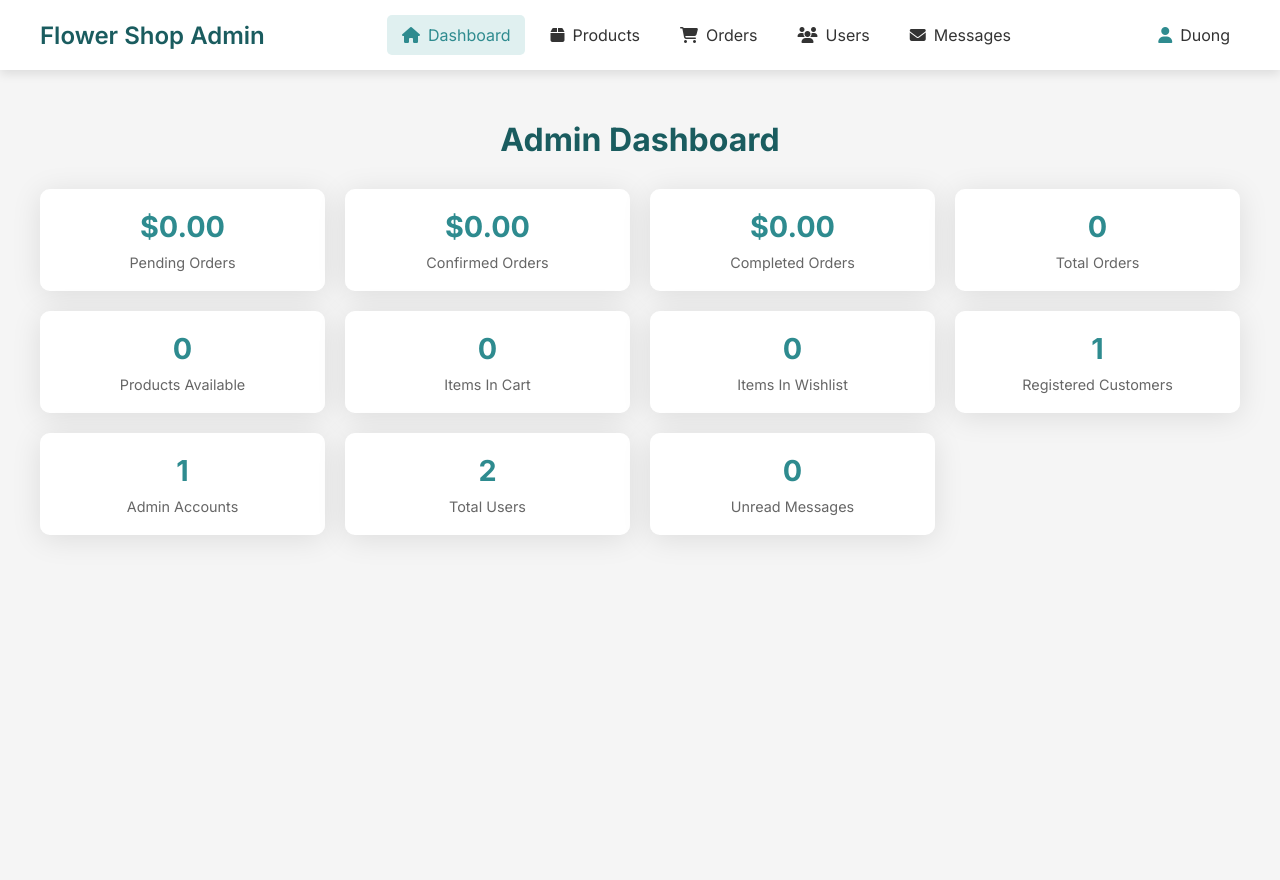
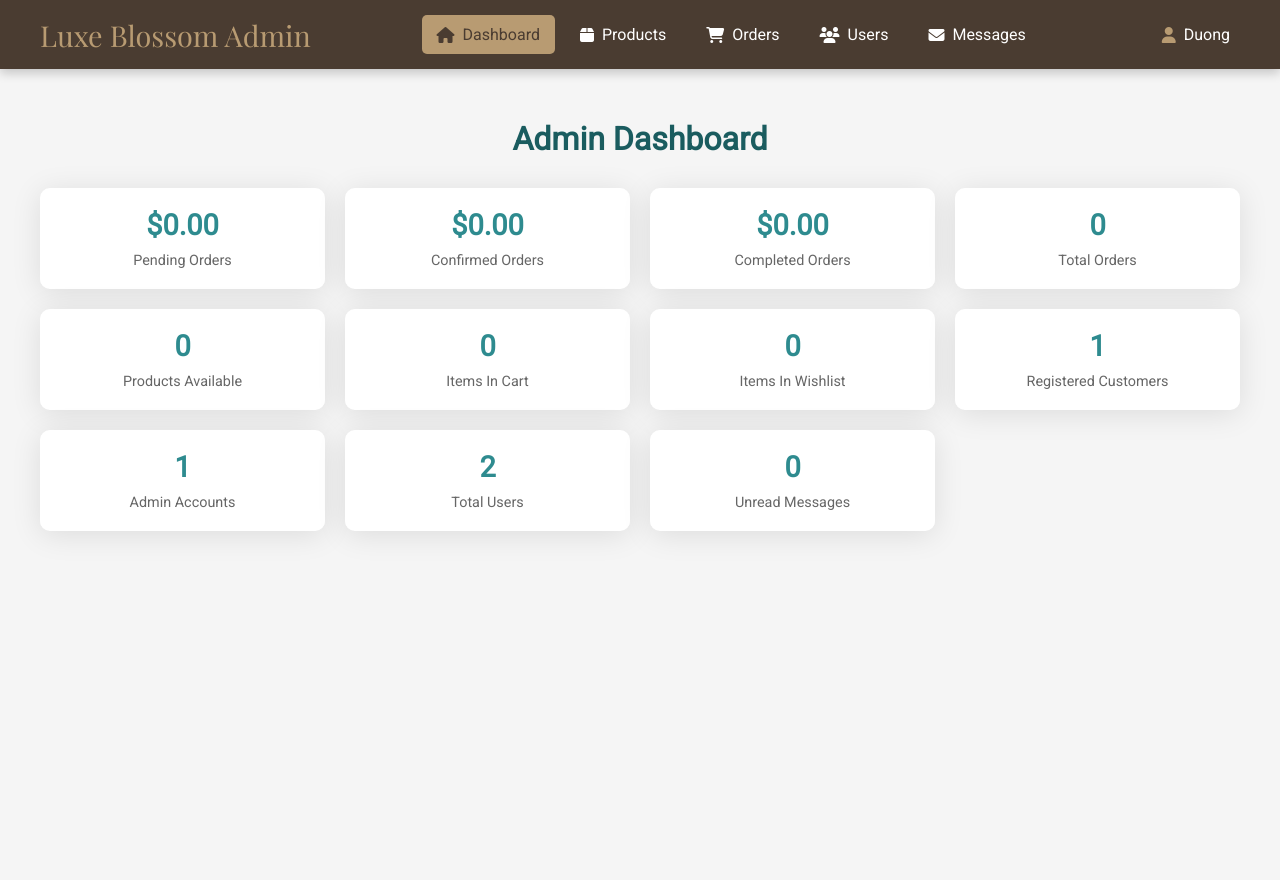
Before and after one commit to Tick2005/Flower-shop, a PHP site: page /admin.php in a window 1280 px wide. Run offline with PHP 8.4, Linux system fonts and the light colour scheme; a user stored in the database is signed in; data comes from the database, SQL or seed files in the repository; data that the repository does not hold is empty.

Commit message:
Update admin_header.php

```diff
--- a/admin_header.php
+++ b/admin_header.php
@@ -22,10 +22,9 @@ if (!$admin_id) {
 // Handle logout
 if (isset($_POST['logout'])) {
     try {
-        $stmt = $conn->prepare("UPDATE users SET status = 'Offline', remember_token = NULL WHERE id = ?");
+        $stmt = $conn->prepare("UPDATE users SET status = 'Offline' WHERE id = ?");
         $stmt->bind_param("i", $admin_id);
         $stmt->execute();
-        setcookie('remember_token', '', time() - 3600, '/', '', true, true);
         session_destroy();
         header('Location: login.php');
         exit();
@@ -43,25 +42,25 @@ if (isset($_POST['logout'])) {
     <meta charset="UTF-8">
     <meta name="viewport" content="width=device-width, initial-scale=1.0">
     <link rel="stylesheet" href="https://cdnjs.cloudflare.com/ajax/libs/font-awesome/6.4.2/css/all.min.css">
-    <link href="https://fonts.googleapis.com/css2?family=Inter:wght@400;500;600;700&display=swap" rel="stylesheet">
+    <link href="https://fonts.googleapis.com/css2?family=Playfair+Display:wght@400;500;700&family=Roboto:wght@300;400&display=swap" rel="stylesheet">
     <style>
         * {
             margin: 0;
             padding: 0;
             box-sizing: border-box;
-            font-family: 'Inter', sans-serif;
+            font-family: 'Roboto', sans-serif;
         }
 
         .header {
-            background: rgba(255, 255, 255, 0.95);
-            backdrop-filter: blur(10px);
-            box-shadow: 0 4px 10px rgba(0, 0, 0, 0.1);
+            background: #4a3c31;
+            color: #fff;
             position: fixed;
             top: 0;
             left: 0;
             width: 100%;
             z-index: 1000;
             padding: 15px 20px;
+            box-shadow: 0 4px 10px rgba(0, 0, 0, 0.2);
         }
 
         .navbar {
@@ -73,9 +72,9 @@ if (isset($_POST['logout'])) {
         }
 
         .navbar .logo {
-            font-size: 1.5rem;
-            color: #1a5c5f;
-            font-weight: 600;
+            font-family: 'Playfair Display', serif;
+            font-size: 1.8rem;
+            color: #b89b72;
             text-decoration: none;
         }
 
@@ -88,7 +87,7 @@ if (isset($_POST['logout'])) {
             display: flex;
             align-items: center;
             padding: 10px 15px;
-            color: #333;
+            color: #fff;
             text-decoration: none;
             border-radius: 5px;
             margin: 0 5px;
@@ -115,33 +114,34 @@ if (isset($_POST['logout'])) {
             display: flex;
             align-items: center;
             padding: 10px;
-            color: #333;
+            color: #fff;
             cursor: pointer;
             border-radius: 5px;
             transition: background 0.3s;
         }
 
         .user-menu .user-toggle:hover {
-            background: #e0f0f0;
+            background: #b89b72;
+            color: #4a3c31;
         }
 
         .user-menu .user-toggle i {
             margin-right: 8px;
-            color: #2e8b8f;
+            color: #b89b72;
         }
 
         .user-menu .user-info {
             position: absolute;
             top: 100%;
             right: 0;
-            background: rgba(255, 255, 255, 0.95);
-            backdrop-filter: blur(10px);
-            box-shadow: 0 4px 10px rgba(0, 0, 0, 0.1);
+            background: #4a3c31;
+            color: #fff;
             border-radius: 5px;
             padding: 15px;
             min-width: 200px;
             display: none;
             z-index: 1000;
+            box-shadow: 0 4px 10px rgba(0, 0, 0, 0.2);
         }
 
         .user-menu.active .user-info {
@@ -228,7 +227,7 @@ if (isset($_POST['logout'])) {
 <body>
     <header class="header">
         <nav class="navbar">
-            <a href="admin.php" class="logo">Flower Shop Admin</a>
+            <a href="admin.php" class="logo">Luxe Blossom Admin</a>
             <div class="nav-links" id="nav-links">
                 <a href="admin.php" <?php echo basename($_SERVER['PHP_SELF']) == 'admin.php' ? 'class="active"' : ''; ?>><i class="fas fa-home"></i> Dashboard</a>
                 <a href="admin_product.php" <?php echo basename($_SERVER['PHP_SELF']) == 'admin_product.php' ? 'class="active"' : ''; ?>><i class="fas fa-box"></i> Products</a>
```
Also changed, not shown: other parts of admin_header.php (+11 -12 lines).
